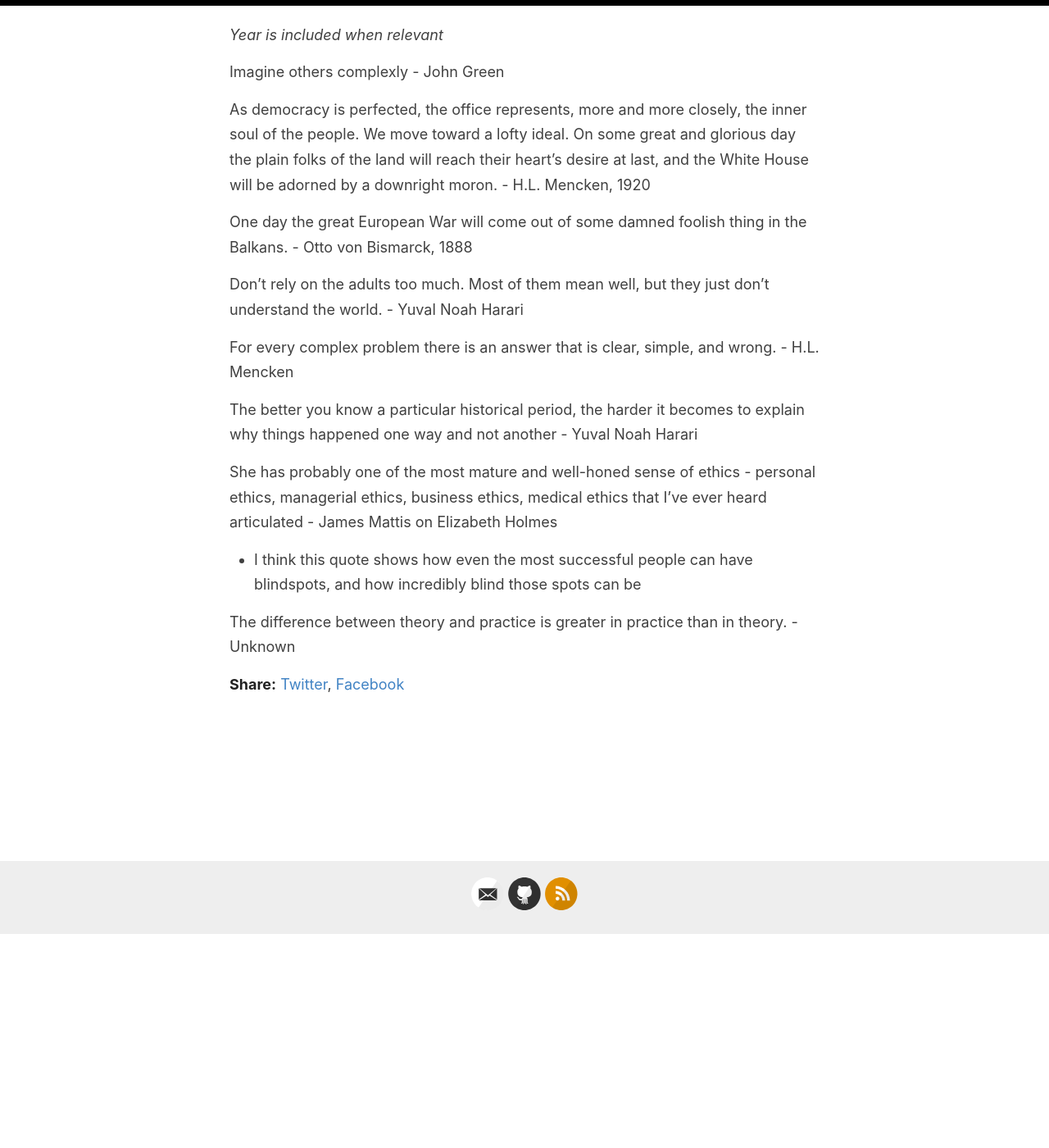
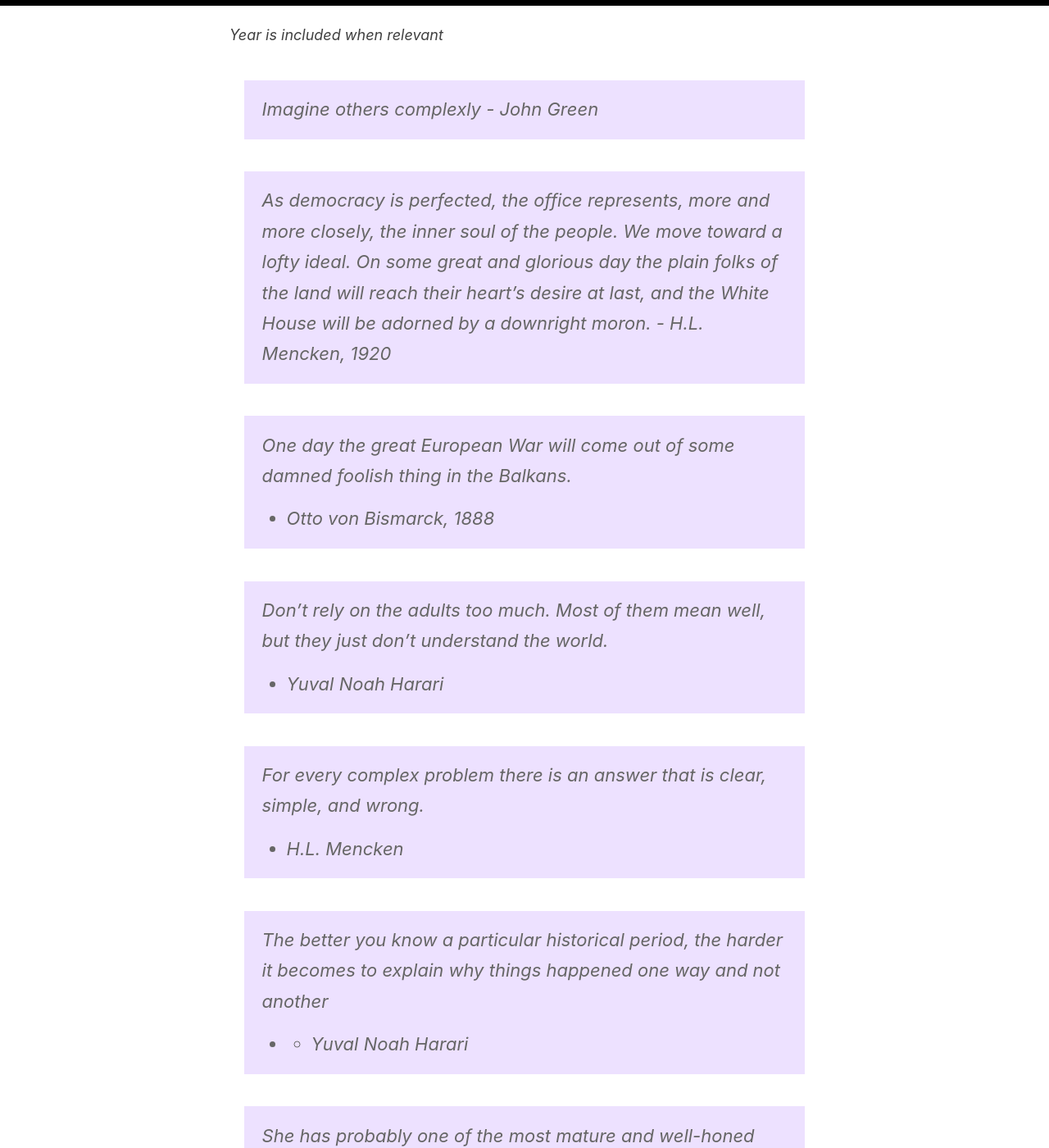
Before and after one commit to jss367/blog, a Jekyll site: the page built from _posts/2020-02-09-favorite-quotes.md, in a window 1280 px wide and 1400 px high, scrolled down 261 px. Shown: the whole window at 82% size. Built offline with Jekyll 4.4.1, drawn with Linux system fonts in a browser that asks for light colours; some of the changed text lies outside the part shown.

Commit message:
Update 2020-02-09-favorite-quotes.md

```diff
--- a/_posts/2020-02-09-favorite-quotes.md
+++ b/_posts/2020-02-09-favorite-quotes.md
@@ -7,19 +7,24 @@ excerpt: Imagine others complexly
 
 *Year is included when relevant*
 
-Imagine others complexly - John Green
+> Imagine others complexly - John Green
 
-As democracy is perfected, the office represents, more and more closely, the inner soul of the people. We move toward a lofty ideal. On some great and glorious day the plain folks of the land will reach their heart's desire at last, and the White House will be adorned by a downright moron. - H.L. Mencken, 1920
+> As democracy is perfected, the office represents, more and more closely, the inner soul of the people. We move toward a lofty ideal. On some great and glorious day the plain folks of the land will reach their heart's desire at last, and the White House will be adorned by a downright moron. - H.L. Mencken, 1920
 
-One day the great European War will come out of some damned foolish thing in the Balkans. - Otto von Bismarck, 1888
+> One day the great European War will come out of some damned foolish thing in the Balkans.
+- Otto von Bismarck, 1888
 
-Don’t rely on the adults too much. Most of them mean well, but they just don’t understand the world. - Yuval Noah Harari
+> Don’t rely on the adults too much. Most of them mean well, but they just don’t understand the world.
+ - Yuval Noah Harari
 
-For every complex problem there is an answer that is clear, simple, and wrong. - H.L. Mencken
+> For every complex problem there is an answer that is clear, simple, and wrong.
+* H.L. Mencken
 
-The better you know a particular historical period, the harder it becomes to explain why things happened one way and not another - Yuval Noah Harari
+> The better you know a particular historical period, the harder it becomes to explain why things happened one way and not another
+* - Yuval Noah Harari
 
-She has probably one of the most mature and well-honed sense of ethics - personal ethics, managerial ethics, business ethics, medical ethics that I’ve ever heard articulated - James Mattis on Elizabeth Holmes
+> She has probably one of the most mature and well-honed sense of ethics - personal ethics, managerial ethics, business ethics, medical ethics that I’ve ever heard articulated - James Mattis on Elizabeth Holmes
  - I think this quote shows how even the most successful people can have blindspots, and how incredibly blind those spots can be
 
-The difference between theory and practice is greater in practice than in theory. - Unknown
+> The difference between theory and practice is greater in practice than in theory.
+- Unknown
```
